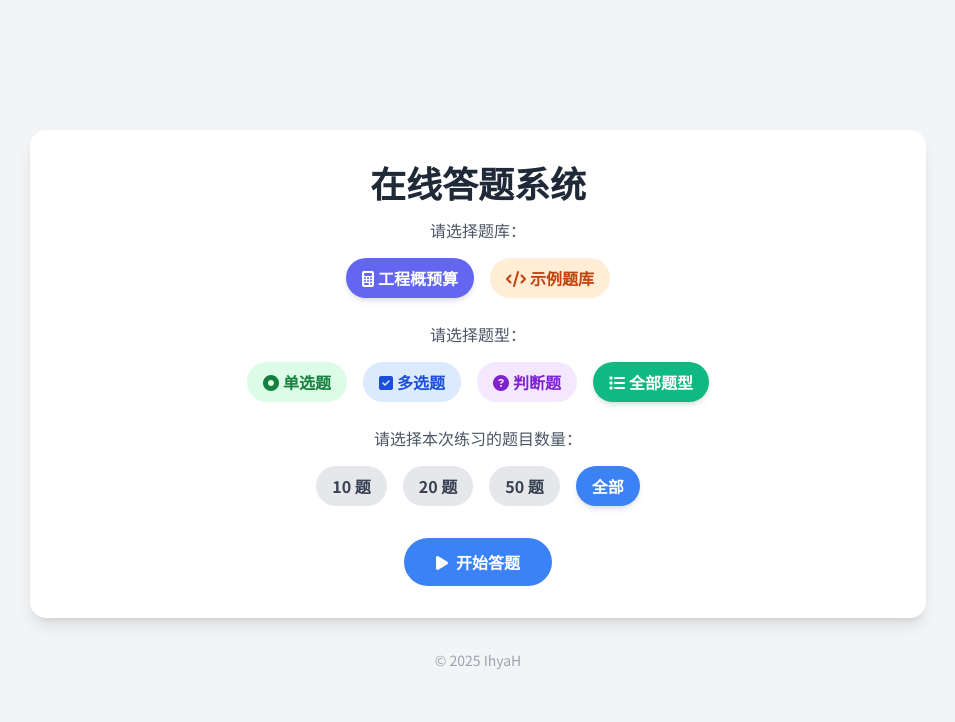
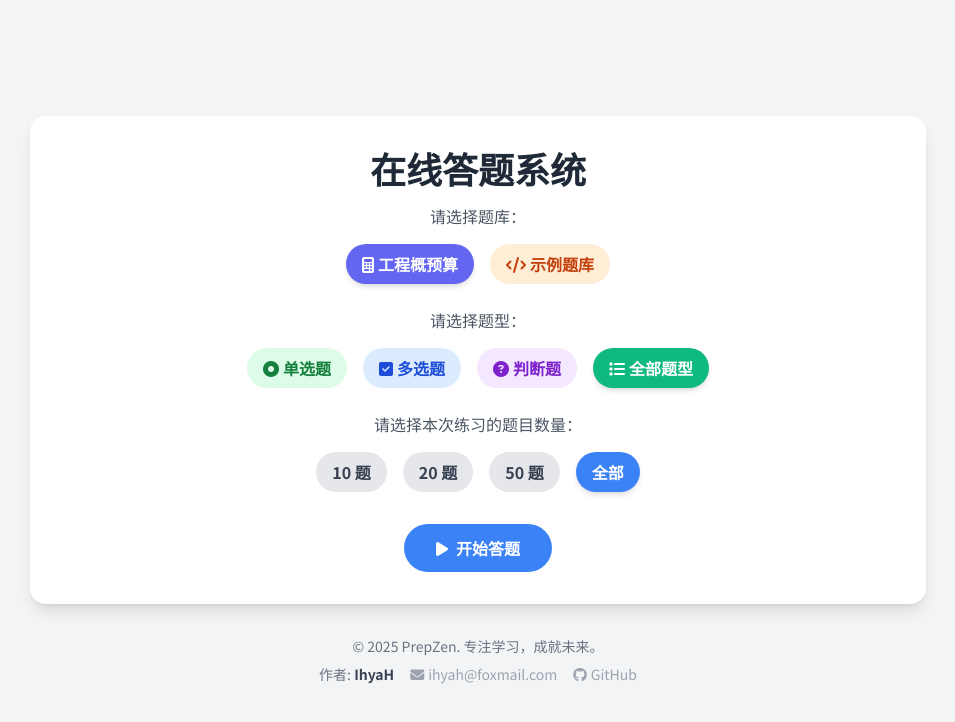
Before and after one commit to IhyaH/PrepZen, a plain HTML site: page Interactive-Practice-for-Engineering-Estimation-and-Budgeting.html in a window 1280 px wide. Shown: the whole page, without its empty margins (162-1117 px from the left). Drawn offline with nearby package versions, Linux system fonts and the light colour scheme.

Commit message:
Update footer with new branding and contact info
Replaced the old footer with updated branding for PrepZen, added a Chinese slogan, author attribution, email contact, and GitHub link for improved professionalism and accessibility.

```diff
--- a/Interactive-Practice-for-Engineering-Estimation-and-Budgeting.html
+++ b/Interactive-Practice-for-Engineering-Estimation-and-Budgeting.html
@@ -175,10 +175,17 @@
         </div>
 
         <!-- Footer -->
-        <footer class="text-center mt-8 text-sm text-gray-500">
-            <p>
-                <a href="index.html" class="text-gray-400 hover:text-gray-600 transition-colors duration-200">© <span id="current-year"></span> IhyaH</a>
-            </p>
+        <footer class="text-center mt-8 text-sm text-gray-500 space-y-2">
+            <p>© 2025 PrepZen. 专注学习，成就未来。</p>
+            <div class="flex flex-col sm:flex-row justify-center items-center space-y-1 sm:space-y-0 sm:space-x-4">
+                <span>作者: <strong class="text-gray-700">IhyaH</strong></span>
+                <a href="mailto:ihyah@foxmail.com" class="text-gray-400 hover:text-gray-600 transition-colors duration-200">
+                    <i class="fas fa-envelope mr-1"></i>ihyah@foxmail.com
+                </a>
+                <a href="https://github.com/IhyaH" target="_blank" class="text-gray-400 hover:text-gray-600 transition-colors duration-200">
+                    <i class="fab fa-github mr-1"></i>GitHub
+                </a>
+            </div>
         </footer>
     </div>
 
```
